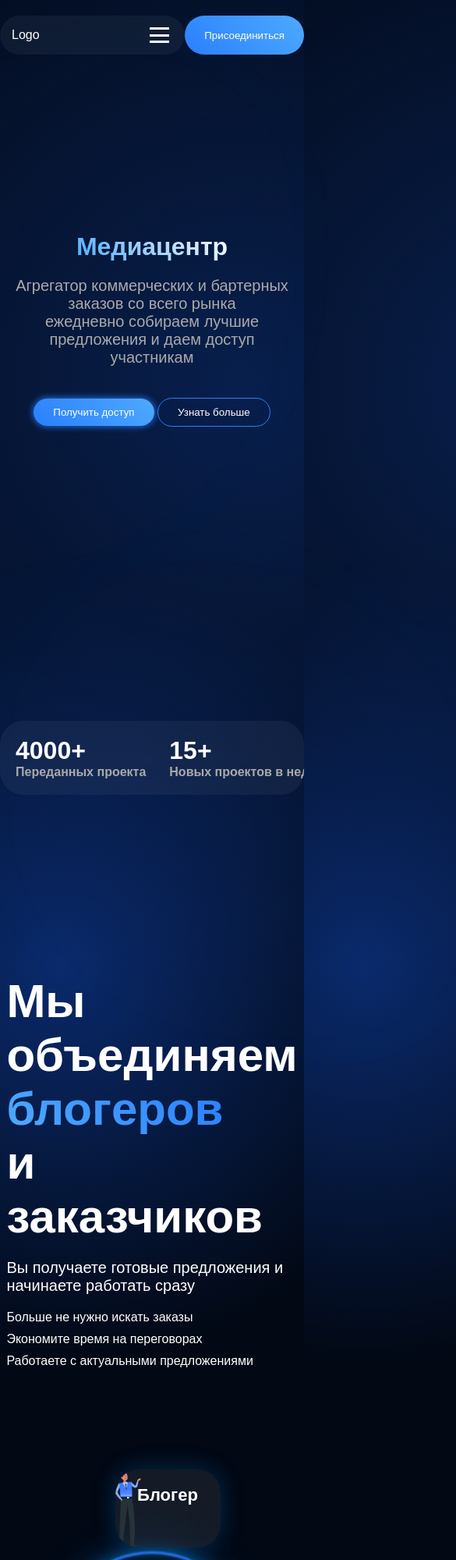
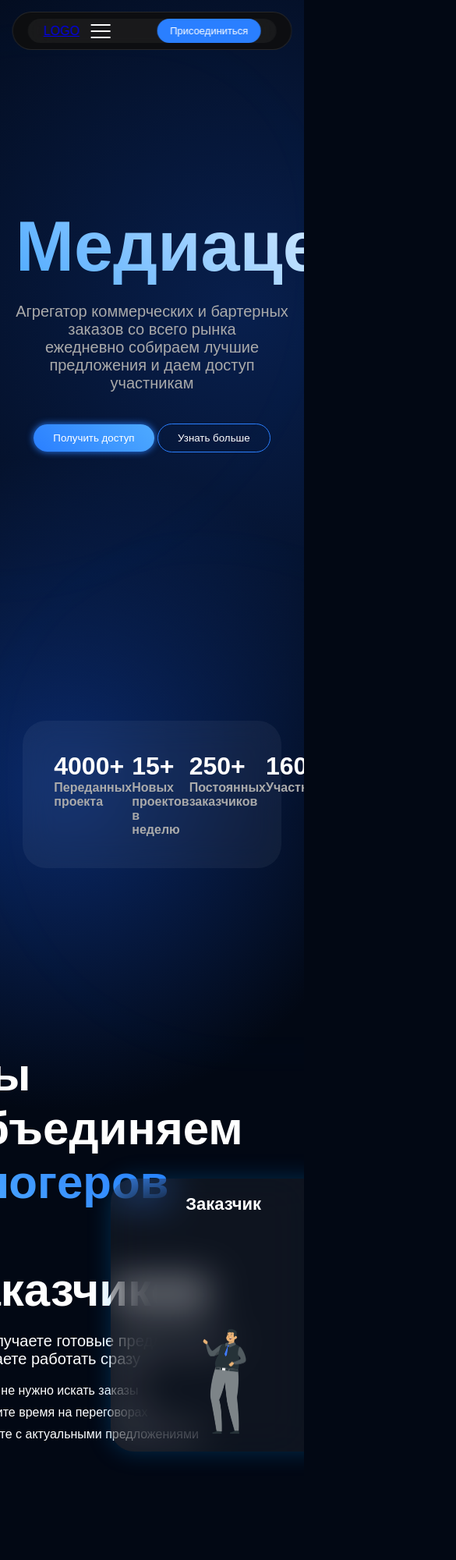
Before and after one commit to cppusman/agenstvo, a plain HTML site: page index.html in a window 390 px wide. Shown: the top 2000 px of the page at 78% size, 585 px wide, since content can reach past the window. Drawn offline with Linux system fonts and the light colour scheme.

Commit message:
Add files via upload

```diff
--- a/index.html
+++ b/index.html
@@ -11,23 +11,25 @@
 
 <header class="header">
     <div class="nav">
-    <div class="logo">Logo</div>
+        <div class="nav-left-group">
+            <div class="logo">
+                <a href="#">LOGO</a> </div>
 
-    <div class="burger-menu" id="burger-menu">
+            <div id="burger-menu">
                 <span></span>
                 <span></span>
                 <span></span>
             </div>
-
-    <div class="menu" id="nav-links">
-        <a href="#">Главная</a>
-        <a href="#">Проекты</a>
-        <a href="#">Кейсы</a>
-        <a href="#">Цены</a>
-    </div>
         </div>
 
-    <button class="btn join">Присоединиться</button>
+        <ul class="menu">
+            <li><a href="#">Главная</a></li>
+            <li><a href="#">Проекты</a></li>
+            <li><a href="#">О нас</a></li>
+            <li><a href="#">Контакты</a></li>
+        </ul>
+
+        <a href="#" class="btn join">Присоединиться</a>
     </div>
 </header>
 
--- a/script.js
+++ b/script.js
@@ -33,24 +33,14 @@
     const nav = document.querySelector('.nav');
 
     if (burger && nav) {
-        // При клике на бургер добавляем/убираем класс active
         burger.onclick = (e) => {
-            e.stopPropagation(); // Чтобы клик не улетал дальше
+            e.stopPropagation();
             nav.classList.toggle('active');
         };
 
-        // Закрываем меню, если кликнули на любую ссылку внутри него
-        document.querySelectorAll('.menu a').forEach(link => {
-            link.addEventListener('click', () => {
-                nav.classList.remove('active');
-            });
+        // Закрытие при клике на ссылку
+        document.querySelectorAll('.menu a').forEach(l => {
+            l.onclick = () => nav.classList.remove('active');
         });
-
-        // Закрываем меню, если кликнули в любое место сайта вне меню
-        document.onclick = (e) => {
-            if (!nav.contains(e.target) && nav.classList.contains('active')) {
-                nav.classList.remove('active');
-            }
-        };
     }
 });
--- a/style.css
+++ b/style.css
@@ -386,116 +386,114 @@
    ================== АДАПТИВ НА ТЕЛЕФОН ==================
    ======================================================== */
 @media (max-width: 768px) {
-    /* 1. УБИРАЕМ ГОРИЗОНТАЛЬНЫЙ СКРОЛЛ ВСЕГО САЙТА */
+    /* Фикс скролла */
     html, body {
         overflow-x: hidden !important;
-        width: 100% !important;
-        margin: 0 !important;
-        padding: 0 !important;
+        position: relative;
     }
 
-    *, *::before, *::after {
-        box-sizing: border-box !important;
+    /* ШАПКА-ОВАЛ */
+    .header {
+        position: fixed;
+        top: 15px;
+        left: 50%;
+        transform: translateX(-50%);
+        width: 92%;
+        max-width: 450px;
+        background: rgba(15, 15, 15, 0.9);
+        backdrop-filter: blur(10px);
+        border-radius: 60px; /* Овал */
+        border: 1px solid rgba(255, 255, 255, 0.1);
+        z-index: 2000;
+        padding: 8px 0;
     }
 
-    /* 2. ШАПКА И БУРГЕР */
     .nav {
         display: flex !important;
         justify-content: space-between !important;
         align-items: center !important;
-        padding: 15px !important;
-        width: 100% !important;
+        padding: 0 20px !important;
     }
 
-    .nav > a:not(.btn):not(.logo a), .nav ul {
-        display: none !important;
+    .nav-left-group {
+        display: flex;
+        align-items: center;
+        gap: 15px; /* Расстояние между лого и бургером */
     }
 
+    /* КНОПКА ПРИСОЕДИНИТЬСЯ */
+    .btn.join {
+        display: block !important;
+        padding: 8px 16px !important;
+        font-size: 13px !important;
+        border-radius: 25px !important;
+        background: #2a7fff;
+        color: #fff;
+        text-decoration: none;
+    }
+
+    /* БУРГЕР */
     #burger-menu {
         display: flex !important;
-        flex-direction: column !important;
-        justify-content: space-between !important;
-        width: 30px !important;
-        height: 20px !important;
-        z-index: 2000 !important;
+        flex-direction: column;
+        justify-content: space-between;
+        width: 25px;
+        height: 18px;
+    }
+    #burger-menu span {
+        height: 2px;
+        width: 100%;
+        background: #fff;
     }
 
-    /* Плашка меню */
+    /* ВЫПАДАЮЩЕЕ МЕНЮ */
     .menu {
-        display: none !important;
-        position: absolute !important;
-        top: 100% !important;
-        left: 0 !important;
-        width: 100% !important;
-        background: rgba(0, 0, 0, 0.95) !important;
-        flex-direction: column !important;
-        z-index: 1500 !important;
+        display: none; /* Скрыто, пока нет класса .active у .nav */
+        position: absolute;
+        top: 60px;
+        left: 0;
+        width: 100%;
+        background: rgba(10, 10, 10, 0.98);
+        flex-direction: column;
+        border-radius: 20px;
+        padding: 20px 0;
     }
     .nav.active .menu {
         display: flex !important;
     }
 
-    /* 3. СТАТИСТИКА (ТОЧНО ЛИСТАЕТСЯ) */
-    .stats {
-        display: flex !important;
-        flex-direction: row !important;
-        flex-wrap: nowrap !important; /* ЖЕСТКО ЗАПРЕЩАЕМ ПЕРЕНОС ВНИЗ */
-        overflow-x: auto !important; /* ВКЛЮЧАЕМ СКРОЛЛ ВПРАВО */
-        width: 100% !important;
-        padding: 20px !important;
-        gap: 30px !important;
-        -webkit-overflow-scrolling: touch !important;
-    }
-    .stats div {
-        flex: 0 0 auto !important; /* Элементы не сжимаются */
-        min-width: 120px !important; /* Минимальная ширина блока цифр */
-    }
-
-
-    /* 4. КАРТОЧКИ В СТОЛБИК (БЕЗ ИЗМЕНЕНИЯ ТЕКСТА) */
-    .about {
-        flex-direction: column !important;
-    }
+    /* КАРТОЧКИ И КАРТИНКИ */
     .cards {
         display: flex !important;
         flex-direction: column !important;
         align-items: center !important;
-        gap: 50px !important;
-        width: 100% !important;
-        position: relative !important;
-    }
-    .card {
-        width: 90% !important;
-        max-width: 320px !important;
-        height: auto !important;
-        margin: 0 auto !important;
-        position: relative !important;
-        z-index: 2 !important;
+        gap: 60px !important;
+        padding-top: 100px;
     }
 
-    /* Ограничиваем картинки в карточках */
-    .card img {
-        width: 100px !important;
-        height: 100px !important;
-        object-fit: contain !important;
-        position: static !important;
+    .card {
+        width: 290px !important; /* Нормальный размер */
+        height: 350px !important;
+        background: rgba(255, 255, 255, 0.05);
+        border-radius: 30px;
+        display: flex;
+        flex-direction: column;
+        align-items: center;
+        justify-content: center;
+        padding: 20px !important;
     }
 
-    /* Делаем круг меньше, чтобы он не распирал экран вправо */
-    .cards::before {
-        content: "" !important;
-        position: absolute !important;
-        top: 50% !important;
-        left: 50% !important;
-        transform: translate(-50%, -50%) !important;
-        width: 250px !important;
-        height: 250px !important;
-        border: 3px solid #2a7fff !important;
-        border-radius: 50% !important;
-        z-index: 1 !important;
+    .card img {
+        width: 140px !important; /* ФОТО на нормальный размер */
+        height: 140px !important;
+        object-fit: contain !important;
+        margin-bottom: 20px !important;
     }
 
-     .hero h1 {
-        font-size: 32px !important; /* !important заставит браузер применить именно этот размер */
+    /* КРУГ */
+    .cards::before {
+        width: 260px !important;
+        height: 260px !important;
+        border-width: 2px !important;
     }
 }
```
Lines whose indentation alone changed are shown as unchanged.
